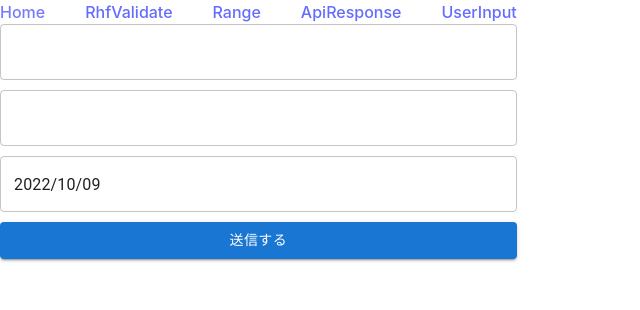
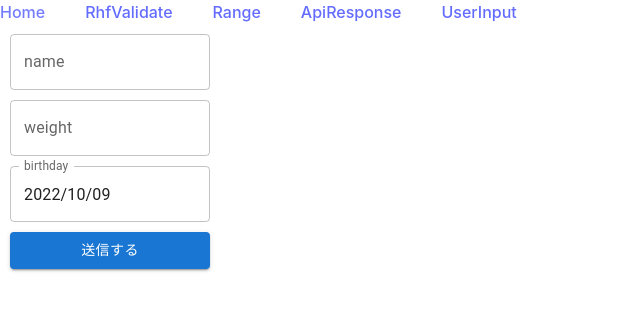
Before and after one commit to crypt0box/rhf-mui-practice, a React (Vite) app: page /userInput in a window 1280 px wide. Shown: the top 310 px of the page, without its empty margins (0-640 px from the left). Built offline with nearby package versions, Linux system fonts and the light colour scheme.

Commit message:
feat: add transform example

```diff
--- a/src/components/page/UserInput.tsx
+++ b/src/components/page/UserInput.tsx
@@ -1,24 +1,63 @@
 import { Button, TextField } from "@mui/material";
 import { styled } from "@mui/system";
 import { DatePicker } from "@mui/x-date-pickers";
+import axios from "axios";
 import { ChangeEvent, FormEvent, useState } from "react";
+import { z } from "zod";
 
 const StyledForm = styled("form")({
   display: "flex",
   flexDirection: "column",
   gap: "10px",
+  padding: "10px",
 });
 
-type Inputs = {
-  userId: string;
-  userName: string;
-  birthday: Date;
-};
+// type Inputs = {
+//   name: string;
+//   weight: number;
+//   birthday: Date;
+// };
 
+// type Request = {
+//   name: string;
+//   weight: number;
+//   birthday: string;
+// };
+
+const schema = z
+  .object({
+    name: z.string().max(10),
+    weight: z.string(),
+    birthday: z.date(),
+  })
+  .transform((inputs) => {
+    return {
+      ...inputs,
+      weight: Number(inputs.weight) < 0 ? 0 : inputs.weight,
+      birthday: inputs.birthday.toISOString(),
+    };
+  });
+
+type Inputs = z.input<typeof schema>;
+/**
+ * type Inputs = {
+ *   name: string;
+ *   weight: string;
+ *   birthday: Date;
+ *  }
+ */
+type Request = z.output<typeof schema>;
+/**
+ * type Request = {
+ *   name: string;
+ *   weight: number;
+ *   birthday: string;
+ *  }
+ */
 export const UserInput = () => {
   const [formInput, setFormInput] = useState<Inputs>({
-    userId: "",
-    userName: "",
+    name: "",
+    weight: "",
     birthday: new Date(),
   });
   const handleInput = (e: ChangeEvent<HTMLInputElement>) => {
@@ -28,26 +67,39 @@ export const UserInput = () => {
   };
   const onSubmit = (e: FormEvent<HTMLFormElement>): void => {
     e.preventDefault();
-    console.log(formInput);
+    try {
+      const request: Request = schema.parse(formInput);
+      axios.post("/api/user", request);
+    } catch (error) {
+      return;
+    }
   };
   return (
     <StyledForm onSubmit={onSubmit}>
       <TextField
-        name="userId"
-        value={formInput.userId}
+        sx={{ width: "200px" }}
+        name="name"
+        label="name"
+        value={formInput.name}
         onChange={handleInput}
       />
       <TextField
-        name="userName"
-        value={formInput.userName}
+        sx={{ width: "200px" }}
+        type="number"
+        name="weight"
+        label="weight"
+        value={formInput.weight}
         onChange={handleInput}
       />
       <DatePicker
+        label="birthday"
         value={formInput.birthday || null}
-        onChange={(e: Date | null) => handleInput}
-        renderInput={(params) => <TextField {...params} name="birthday" />}
+        onChange={() => handleInput}
+        renderInput={(params) => (
+          <TextField {...params} sx={{ width: "200px" }} name="birthday" />
+        )}
       />
-      <Button variant="contained" type="submit">
+      <Button sx={{ width: "200px" }} variant="contained" type="submit">
         送信する
       </Button>
     </StyledForm>
```
